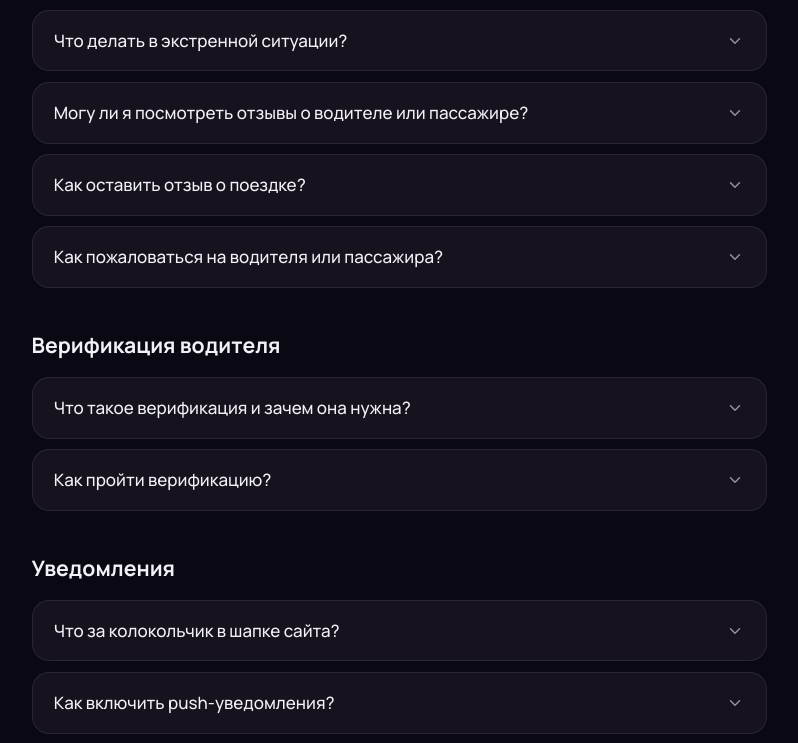
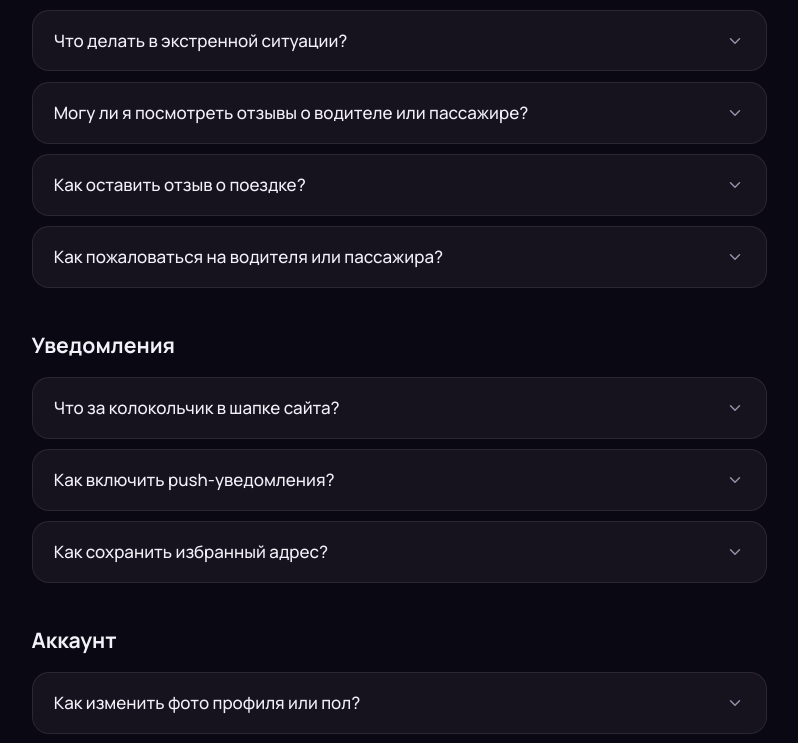
Before and after one commit to redwil1/edem30, a Next.js app: page /faq in a window 1280 px wide. Shown: the part 2014-2757 px from the top of the page, without its empty margins (241-1039 px from the left). Built offline with nearby package versions, Linux system fonts and the light colour scheme; no server answers; the database is empty; a web font is replaced by a local one.

Commit message:
Убрать из FAQ раздел про верификацию водителя — сама функция сейчас скрыта из интерфейса (отключена ранее), а FAQ описывал её как рабочую, что вводило в заблуждение

```diff
--- a/data/faqContent.ts
+++ b/data/faqContent.ts
@@ -177,24 +177,6 @@ export const faqSections: FaqSection[] = [
     ],
   },
   {
-    title: "Верификация водителя",
-    items: [
-      {
-        question: "Что такое верификация и зачем она нужна?",
-        answer: [
-          "Верификация — это проверка документов водителя администрацией. После одобрения у профиля появляется зелёная отметка проверенного водителя — она повышает доверие пассажиров.",
-        ],
-      },
-      {
-        question: "Как пройти верификацию?",
-        answer: [
-          "В профиле, в блоке «Верификация водителя», загрузите фото или скан водительского удостоверения либо СТС. После загрузки статус сменится на «На проверке».",
-          "Администрация рассмотрит документ и одобрит или отклонит заявку — вы получите уведомление с результатом. Если отклонили, можно загрузить документ ещё раз.",
-        ],
-      },
-    ],
-  },
-  {
     title: "Уведомления",
     items: [
       {
```
